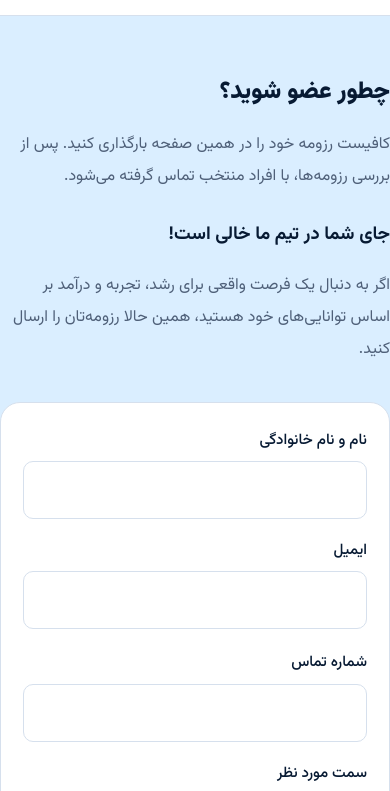
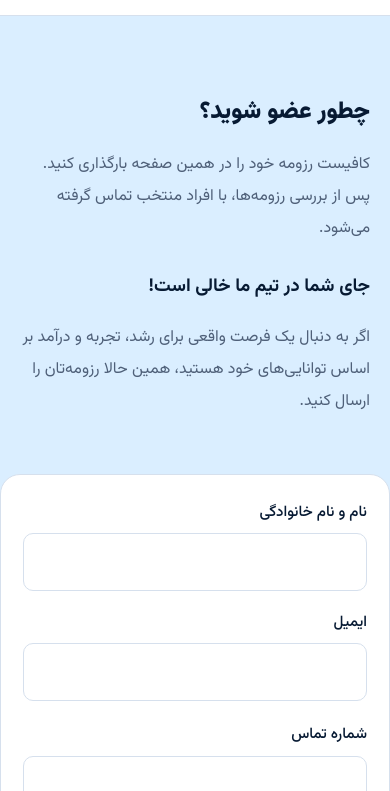
Before and after one commit to Soroush-Mohammadi/apply-form, a website: page index.html in a window 390 px wide. Shown: the part 53-844 px from the top of the page. Drawn offline with Linux system fonts and the light colour scheme.

Commit message:
add padding to the intro box

```diff
--- a/style.css
+++ b/style.css
@@ -448,6 +448,12 @@
      }
  }
 
+ @media (max-width : 980px) {
+     .intro {
+         padding: 20px;
+     }
+ }
+
  @media (prefers-reduced-motion:reduce) {
      * {
          transition: none !important;
```
